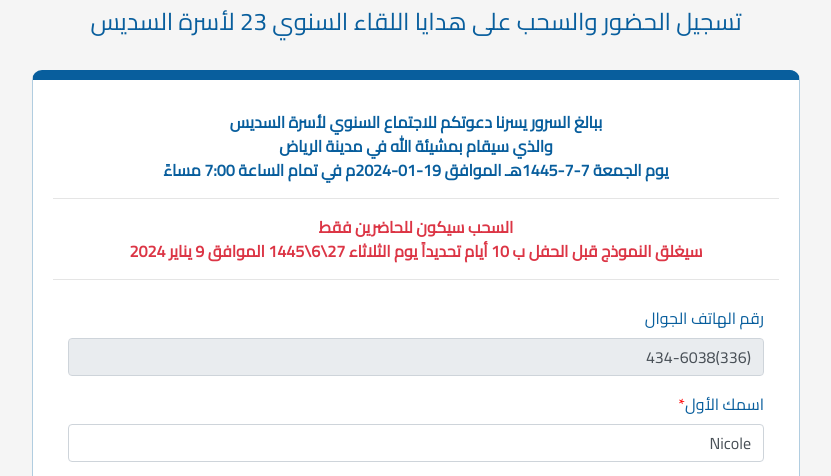
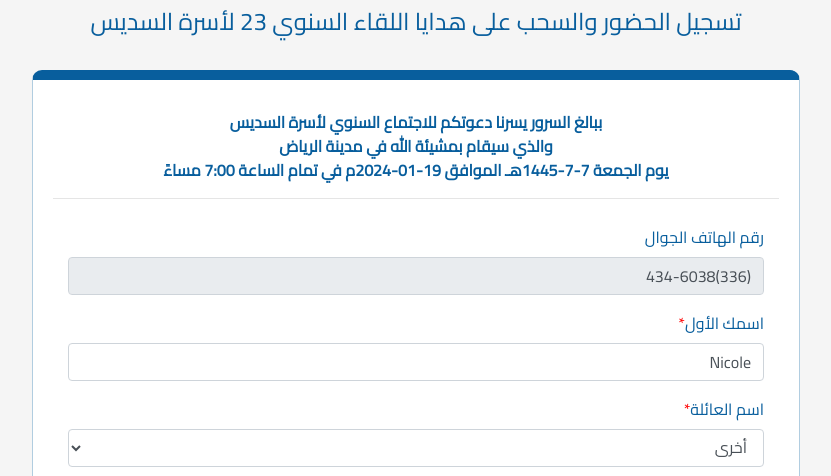
Before and after one commit to engziada/AlSduisGathering, a Flask app: a page that uses templates/register.html in a window 1280 px wide. Shown: the part 172-648 px from the top of the page, without its empty margins (224-1055 px from the left). Run offline with Flask 3, Linux system fonts and the light colour scheme; some libraries are stand-ins or nearby versions; some web fonts are replaced.

Commit message:
update080124

```diff
--- a/templates/index.html
+++ b/templates/index.html
@@ -7,6 +7,8 @@
         <div class="text-center font-weight-bold">والذي سيقام بمشيئة الله في مدينة الرياض</div>
         <div class="text-center font-weight-bold">يوم الجمعة 7-7-1445هـ الموافق 19-01-2024م في تمام الساعة 7:00 مساءً </div>
         <hr>
+        <div class="text-center font-weight-bold text-danger">السحب سيكون للحاضرين فقط</div>
+
     </div>
 
 <div class="container text-center">
--- a/templates/register.html
+++ b/templates/register.html
@@ -6,9 +6,6 @@
         <div class="text-center font-weight-bold">ببالغ السرور يسرنا دعوتكم للاجتماع السنوي لأسرة السديس</div>
         <div class="text-center font-weight-bold">والذي سيقام بمشيئة الله في مدينة الرياض</div>
         <div class="text-center font-weight-bold">يوم الجمعة 7-7-1445هـ الموافق 19-01-2024م في تمام الساعة 7:00 مساءً </div>
-        <hr>
-        <div class="text-center font-weight-bold text-danger">السحب سيكون للحاضرين فقط</div>
-        <div class="text-center font-weight-bold text-danger">سيغلق النموذج قبل الحفل ب 10 أيام تحديداً يوم الثلاثاء 27\6\1445 الموافق 9 يناير 2024</div>
         <hr>
     </div>
 
```
